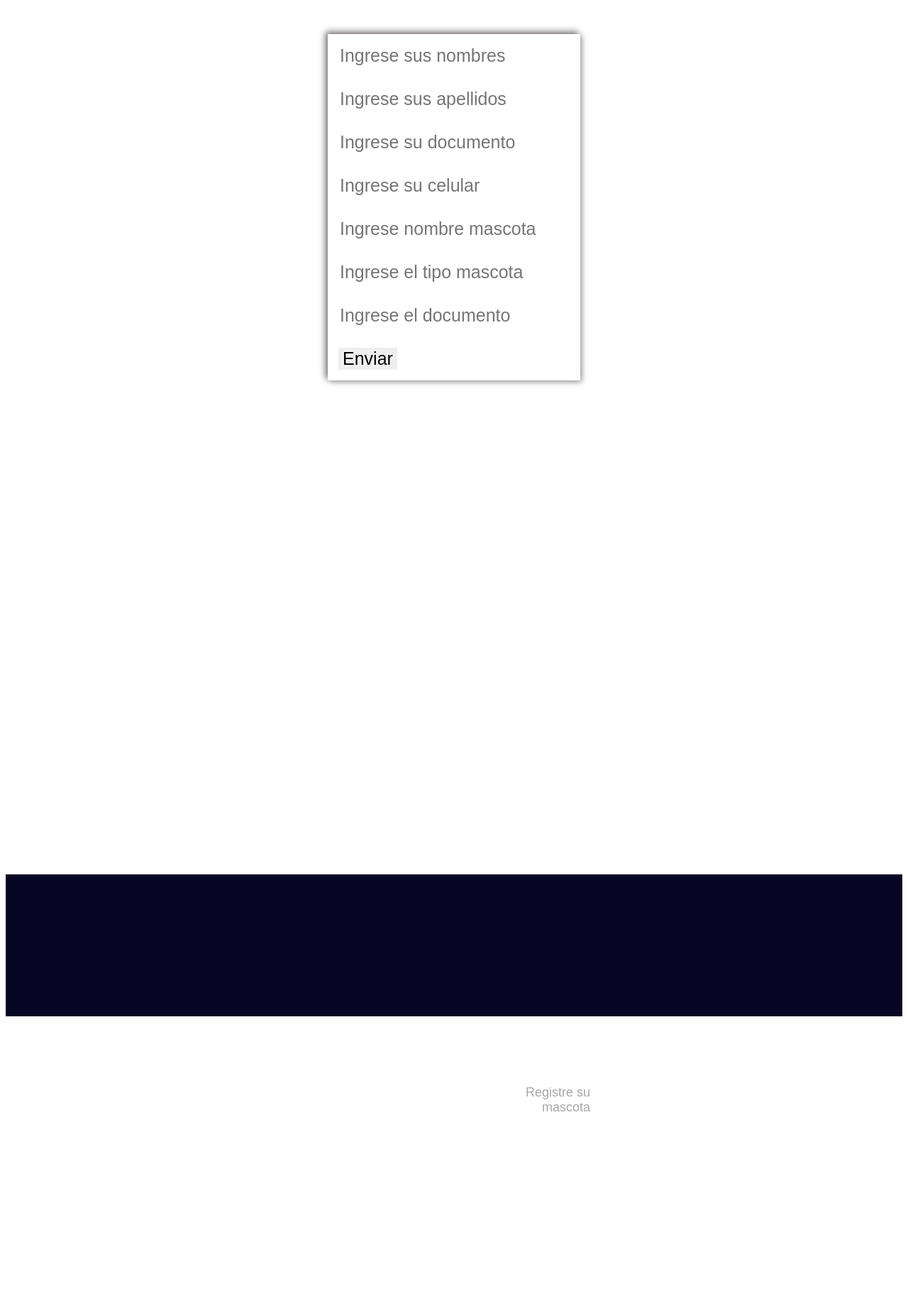
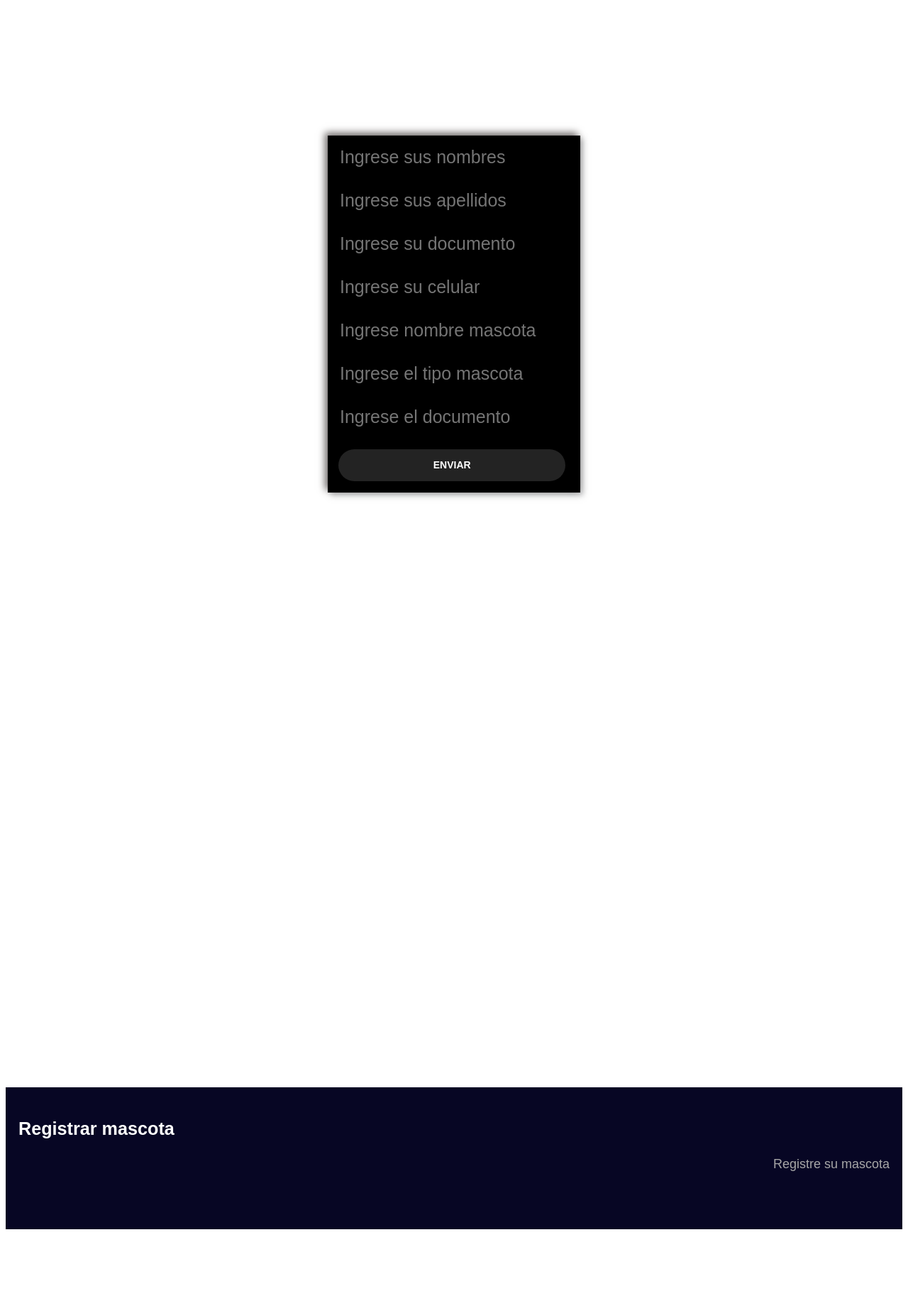
Before and after one commit to Tebancedoo/Calculadora_PHP, a PHP site: page / in a window 1280 px wide. Shown: the part 288-2138 px from the top of the page at 71% size. After the commit the page ends 2020 px from the top, so only its background shows below. Run offline with PHP 8.4, Linux system fonts and the light colour scheme.

Commit message:
Add files via upload

```diff
--- a/Registrar mascota/index.php
+++ b/Registrar mascota/index.php
@@ -1,4 +1,3 @@
-
 
 <?php
 
--- a/Registrar mascota/pres_footer.php
+++ b/Registrar mascota/pres_footer.php
@@ -38,7 +38,7 @@
 
 <?php
 
-echo '<footer><div class="row primary"><div class="column about"><h3>Registrar mascota</h3><p>Registre su mascota </p></div></div> </footer>';
+echo '<footer clas="footer" ><div class="row primary"><div class="column about"><h3>Registrar mascota</h3><p>Registre su mascota </p></div></div> </footer>';
 
 
 ?>
--- a/Registrar mascota/pres_form.php
+++ b/Registrar mascota/pres_form.php
@@ -1,18 +1,24 @@
 <style>
 
-div{
+.content{
 
 display: flex;
 justify-content: center;
 align-items: center;
-height: 600px;
+height: 900px;
+
+
 
 }
 
 form{
 
-box-shadow: -3px -3px 9px #706B6A,
-3px 3px 7px rgba(147, 149, 151, 0.671);
+box-shadow: -4px -4px 10px #706B6A, 4px 4px 8px rgba(147, 149, 151, 0.671);
+background: none;
+flex-direction: column;
+background: #000000;
+
+
 
 }
 
@@ -21,19 +27,40 @@
 font-size: 25px;
 margin: 15px;
 border: none;
+background: none;
+outline: none;
+border-radius: 5px;
+color: #fff;
+width: 100%;
 
 }
 
 .btn{
 
+    width: 90%;
+    height: 45px;
+    border-radius: 55px;
+    background: rgba(255, 255, 255, 0.137);
+    color: #fff;
+    font-size: 14px;
+    font-weight: 600;
+    text-transform: uppercase;
+    border: none;
+    margin-bottom: 1rem;
+    cursor: pointer;
+    transition: all 0.4s ease-in-out;
 
+}
+
+.btn:hover{
+    box-shadow: 0px 0px 8px #ffffffa4;
 }
 
 </style>
 
 <?php
 
-echo '<div>';
+echo '<div class="content">';
 
 echo '<form>';
 
```
